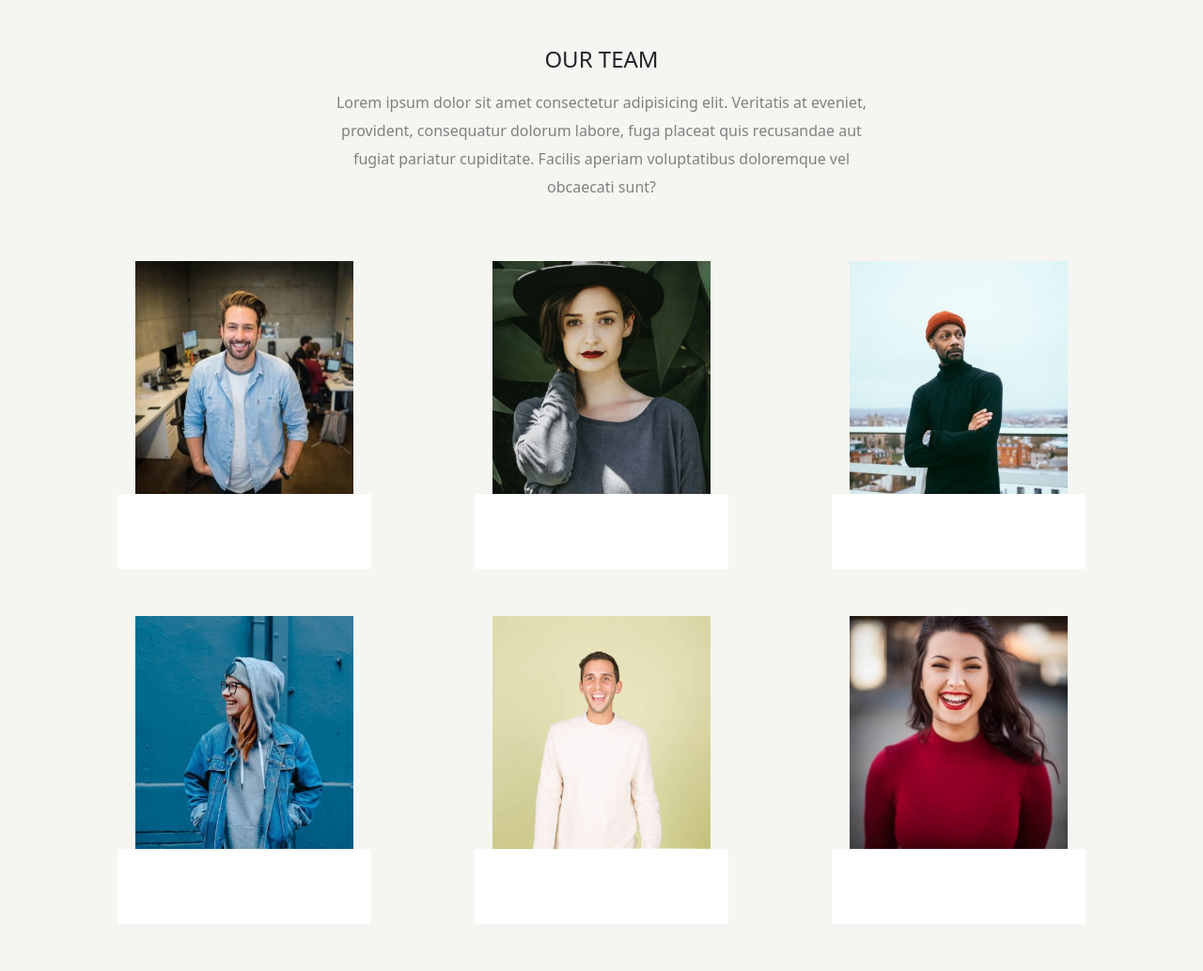
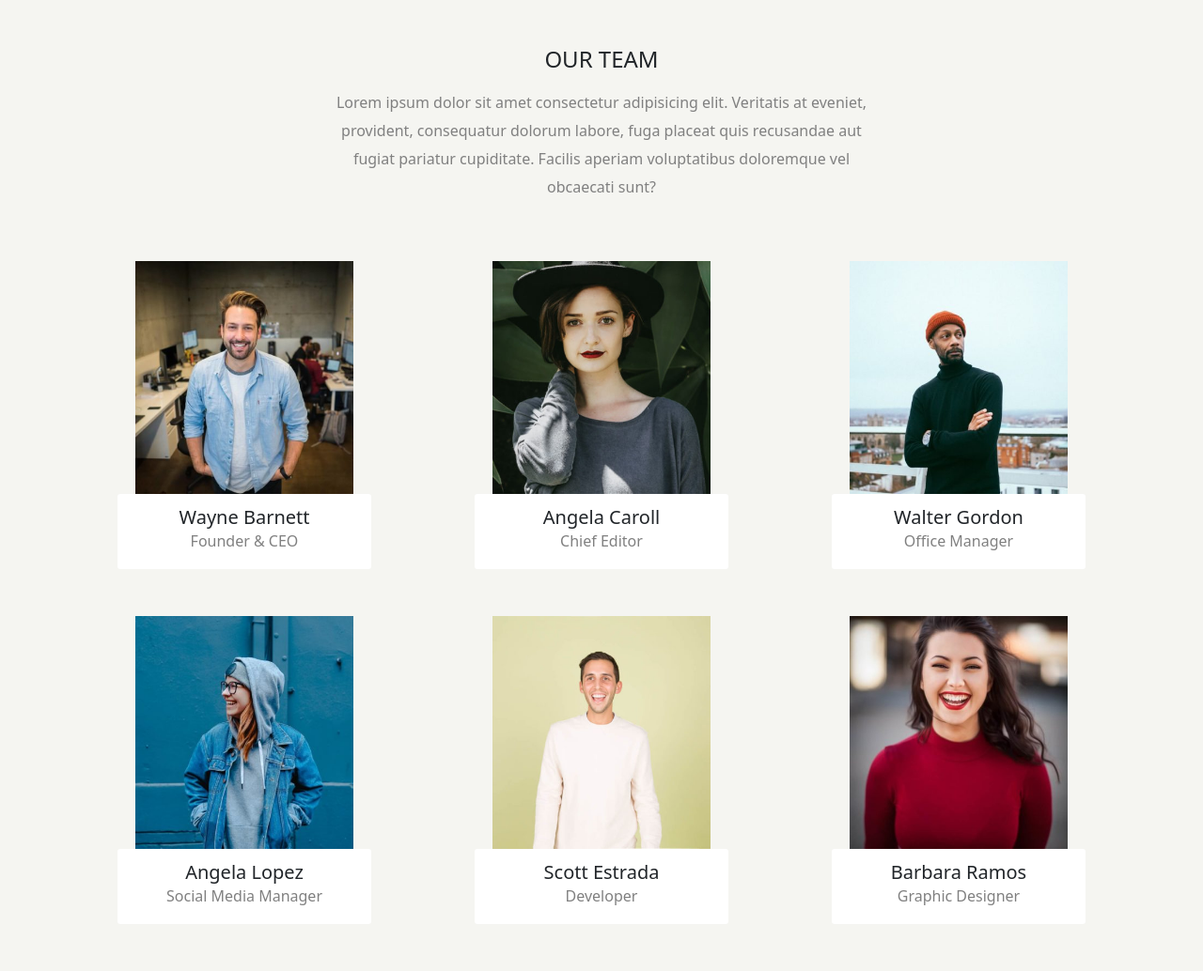
Before and after one commit to Vitto2623/js-our-team, a plain HTML site: page index.html in a window 1280 px wide. Shown: the whole page at 94% size. Drawn offline with nearby package versions, Linux system fonts and the light colour scheme.

Commit message:
MILESTONE-2

```diff
--- a/index.html
+++ b/index.html
@@ -25,43 +25,43 @@
                 <div class="col-4 d-flex align-items-center flex-column">
                     <img src="img/wayne-barnett-founder-ceo.jpg" alt="wayne-barnett-founder-ceo">
                     <div class="dettagli-personale flex-column text-center">
-                        <h5 class="fs-5 mb-1" id="name"></h5>
-                        <h6 id="role"></h6>
+                        <h5 class="fs-5 mb-1" id="name-1"></h5>
+                        <h6 id="role-1"></h6>
                     </div>
                 </div>
                 <div class="col-4 d-flex align-items-center flex-column">
                     <img src="img/angela-caroll-chief-editor.jpg" alt="angela-caroll-chief-editor">
                     <div class="dettagli-personale flex-column text-center">
-                        <h5 class="fs-5 mb-1" id="name"></h5>
-                        <h6 id="role"></h6>
+                        <h5 class="fs-5 mb-1" id="name-2"></h5>
+                        <h6 id="role-2"></h6>
                     </div>
                 </div>
                 <div class="col-4 d-flex align-items-center flex-column">
                     <img src="img/walter-gordon-office-manager.jpg" alt="walter-gordon-office-manager">
                     <div class="dettagli-personale flex-column text-center">
-                        <h5 class="fs-5 mb-1" id="name"></h5>
-                        <h6 id="role"></h6>
+                        <h5 class="fs-5 mb-1" id="name-3"></h5>
+                        <h6 id="role-3"></h6>
                     </div>
                 </div>
                 <div class="col-4 d-flex align-items-center flex-column">
                     <img src="img/angela-lopez-social-media-manager.jpg" alt="angela-lopez-social-media-manager">
                     <div class="dettagli-personale flex-column text-center">
-                        <h5 class="fs-5 mb-1" id="name"></h5>
-                        <h6 id="role"></h6>
+                        <h5 class="fs-5 mb-1" id="name-4"></h5>
+                        <h6 id="role-4"></h6>
                     </div>
                 </div>
                 <div class="col-4 d-flex align-items-center flex-column">
                     <img src="img/scott-estrada-developer.jpg" alt="scott-estrada-developer">
                     <div class="dettagli-personale flex-column text-center">
-                        <h5 class="fs-5 mb-1" id="name"></h5>
-                        <h6 id="role"></h6>
+                        <h5 class="fs-5 mb-1" id="name-5"></h5>
+                        <h6 id="role-5"></h6>
                     </div>
                 </div>
                 <div class="col-4 d-flex align-items-center flex-column">
                     <img src="img/barbara-ramos-graphic-designer.jpg" alt="barbara-ramos-graphic-designer">
                     <div class="dettagli-personale flex-column text-center">
-                        <h5 class="fs-5 mb-1" id="name"></h5>
-                        <h6 id="role"></h6>
+                        <h5 class="fs-5 mb-1" id="name-6"></h5>
+                        <h6 id="role-6"></h6>
                     </div>
                 </div>
             </div>
--- a/js/main.js
+++ b/js/main.js
@@ -54,3 +54,18 @@ console.log(team[2]['image']);
 console.log(team[3]['image']);
 console.log(team[4]['image']);
 console.log(team[5]['image']);
+
+//MILESTONE 2: stampare le stesse informazioni su DOM sottoforma di stringhe
+document.getElementById("name-1").innerHTML = team[0]['name'];
+document.getElementById("name-2").innerHTML = team[1]['name'];
+document.getElementById("name-3").innerHTML = team[2]['name'];
+document.getElementById("name-4").innerHTML = team[3]['name'];
+document.getElementById("name-5").innerHTML = team[4]['name'];
+document.getElementById("name-6").innerHTML = team[5]['name'];
+//
+document.getElementById("role-1").innerHTML = team[0]['role'];
+document.getElementById("role-2").innerHTML = team[1]['role'];
+document.getElementById("role-3").innerHTML = team[2]['role'];
+document.getElementById("role-4").innerHTML = team[3]['role'];
+document.getElementById("role-5").innerHTML = team[4]['role'];
+document.getElementById("role-6").innerHTML = team[5]['role'];
```
